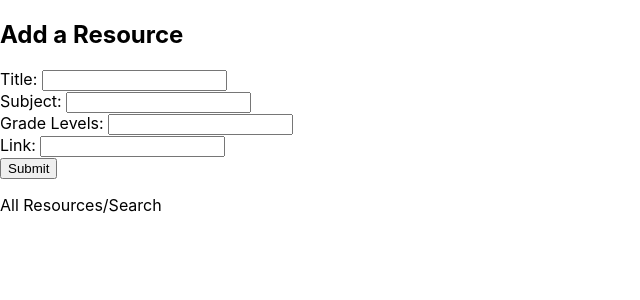
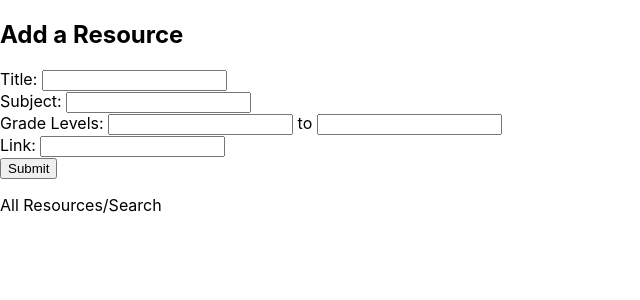
Before and after one commit to charlie763/edu-source, a React (Create React App) app: page / in a window 1280 px wide. Shown: the top 300 px of the page, without its empty margins (0-640 px from the left). Built offline with nearby package versions, Linux system fonts and the light colour scheme.

Commit message:
handle form input change

```diff
--- a/src/components/ResourceForm.js
+++ b/src/components/ResourceForm.js
@@ -4,22 +4,32 @@ class ResourceForm extends React.Component {
   state = {
     title: "",
     subject: "",
-    grades: [],
+    lowerGradeBound: "",
+    upperGradeBound: "",
     url: ""
   }
+
+  handleInputChange = e => {
+    this.setState({
+      [e.target.name]: e.target.value
+    })
+  }
+
   render(){
     return(
       <div>
         <h2>Add a Resource</h2>
         <form>
           <label>Title: </label>
-          <input type="text" name="title" value={this.state.title} /><br />
+          <input type="text" name="title" value={this.state.title} onChange={this.handleInputChange}/><br />
           <label>Subject: </label>
-          <input type="text" name="subject" value={this.state.subject} /><br /> {/*Change to datalist*/}
+          <input type="text" name="subject" value={this.state.subject} onChange={this.handleInputChange}/><br /> {/*Change to datalist*/}
           <label>Grade Levels: </label>
-          <input type="text" name="grades" value={this.state.grades} /><br /> {/*Change to multiple select*/}
+          <input type="text" name="lowerGradeBound" value={this.state.lowerGradeBound} onChange={this.handleInputChange}/>
+          <span> to </span>
+          <input type="text" name="upperGradeBound" value={this.state.upperGradeBound} onChange={this.handleInputChange}/><br />
           <label>Link: </label>
-          <input type="text" name="url" value={this.state.url} /><br />
+          <input type="text" name="url" value={this.state.url} onChange={this.handleInputChange}/><br />
           <input type="submit"/>
         </form>
       </div>
```
